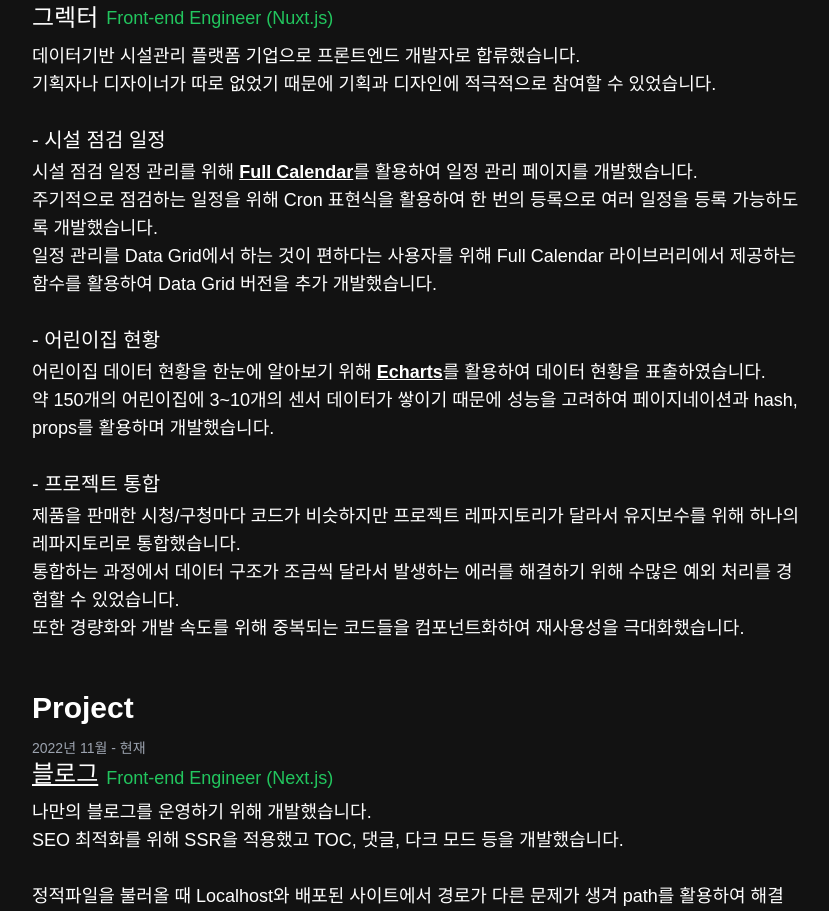
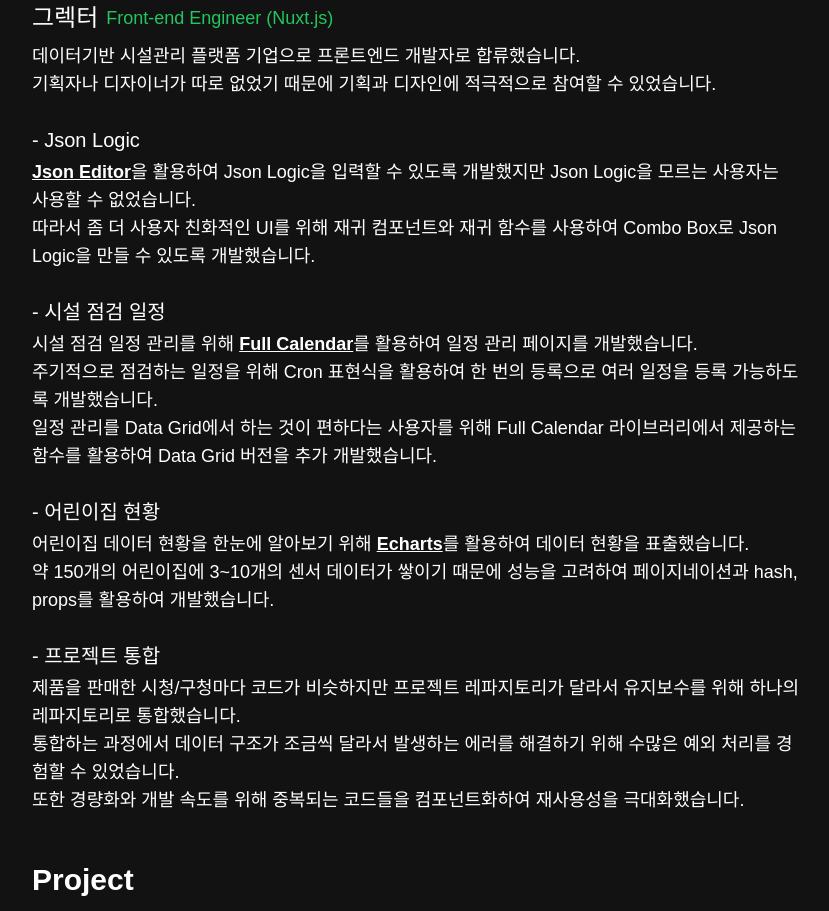
Before and after one commit to dongsun1/dongsun1.dev, a Next.js app: page /resume in a window 1280 px wide. Shown: the part 823-1734 px from the top of the page, without its empty margins (224-1053 px from the left). Built offline with nearby package versions, Linux system fonts and the light colour scheme; a web font is replaced by a local one.

Commit message:
update resume

```diff
--- a/layouts/default.tsx
+++ b/layouts/default.tsx
@@ -3,7 +3,7 @@ import Footer from '../components/footer';
 
 export default function Home({ children }: { children: React.ReactNode }) {
   return (
-    <div className="flex flex-col min-h-screen h-full justify-between">
+    <div className="flex flex-col h-full justify-between" style={{ minHeight: '100vh' }}>
       <Header />
       {children}
       <Footer />
--- a/pages/resume.tsx
+++ b/pages/resume.tsx
@@ -51,6 +51,15 @@ export default function About() {
         <p>데이터기반 시설관리 플랫폼 기업으로 프론트엔드 개발자로 합류했습니다.</p>
         <p>기획자나 디자이너가 따로 없었기 때문에 기획과 디자인에 적극적으로 참여할 수 있었습니다.</p>
         <br />
+        <h1 className="text-xl mb-1">- Json Logic</h1>
+        <p>
+          <Link className="font-bold underline" href="https://www.npmjs.com/package/jsoneditor">
+            Json Editor
+          </Link>
+          을 활용하여 Json Logic을 입력할 수 있도록 개발했지만 Json Logic을 모르는 사용자는 사용할 수 없었습니다.
+        </p>
+        <p>따라서 좀 더 사용자 친화적인 UI를 위해 재귀 컴포넌트와 재귀 함수를 사용하여 Combo Box로 Json Logic을 만들 수 있도록 개발했습니다.</p>
+        <br />
         <h1 className="text-xl mb-1">- 시설 점검 일정</h1>
         <p>
           시설 점검 일정 관리를 위해{' '}
@@ -70,9 +79,9 @@ export default function About() {
           <Link className="font-bold underline" href="https://echarts.apache.org/en/index.html">
             Echarts
           </Link>
-          를 활용하여 데이터 현황을 표출하였습니다.
+          를 활용하여 데이터 현황을 표출했습니다.
         </p>
-        <p>약 150개의 어린이집에 3~10개의 센서 데이터가 쌓이기 때문에 성능을 고려하여 페이지네이션과 hash, props를 활용하며 개발했습니다.</p>
+        <p>약 150개의 어린이집에 3~10개의 센서 데이터가 쌓이기 때문에 성능을 고려하여 페이지네이션과 hash, props를 활용하여 개발했습니다.</p>
         <br />
         <h1 className="text-xl mb-1">- 프로젝트 통합</h1>
         <p>제품을 판매한 시청/구청마다 코드가 비슷하지만 프로젝트 레파지토리가 달라서 유지보수를 위해 하나의 레파지토리로 통합했습니다.</p>
@@ -91,9 +100,10 @@ export default function About() {
         <p>나만의 블로그를 운영하기 위해 개발했습니다.</p>
         <p>SEO 최적화를 위해 SSR을 적용했고 TOC, 댓글, 다크 모드 등을 개발했습니다.</p>
         <br />
-        <p>정적파일을 불러올 때 Localhost와 배포된 사이트에서 경로가 다른 문제가 생겨 path를 활용하여 해결했습니다.</p>
+        <p>utterances를 사용할 때 테마가 바뀌면 재생성되는 문제가 있어 utterances가 있다면 제거 후 테마가 적용된 새로운 utterances를 생성했습니다.</p>
         <br />
-        <p>utterances를 사용할 때 테마가 바뀌면 재생성되는 문제가 있어 utterances가 있다면 제거 후 테마가 적용된 새로운 utterances를 생성했습니다.</p>
+        <p>public/posts 폴더 안에 마크다운 파일들을 관리했는데 파일이 점점 많아지면서 관리하기가 힘들어졌습니다.</p>
+        <p>카테고리별로 폴더를 찢어도 모든 마크다운 파일을 찾을 수 있도록 재귀함수를 사용해서 개발했습니다.</p>
         <br />
         <p>모바일 환경에서 볼 수 있도록 반응형으로 제작했습니다.</p>
         <br />
```
